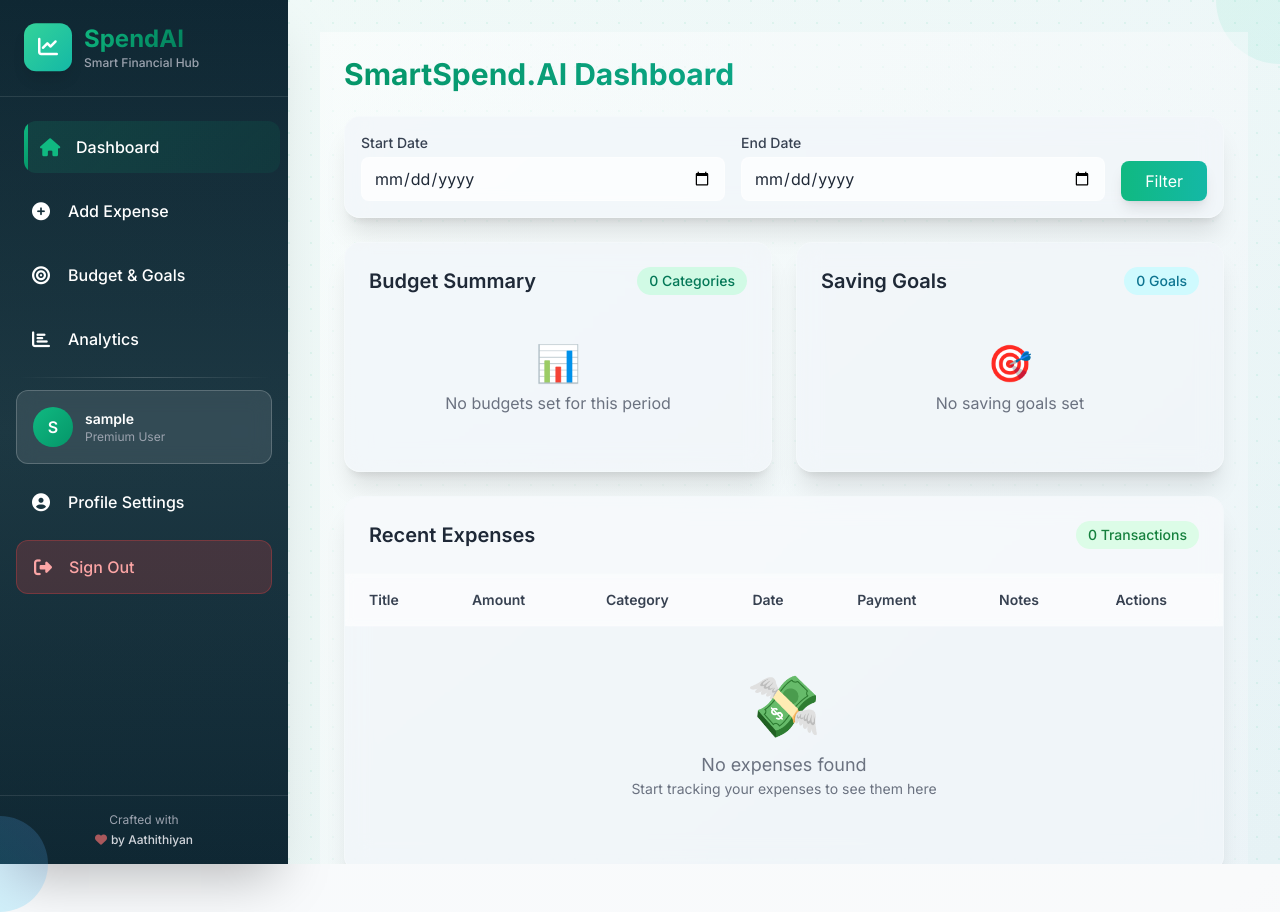
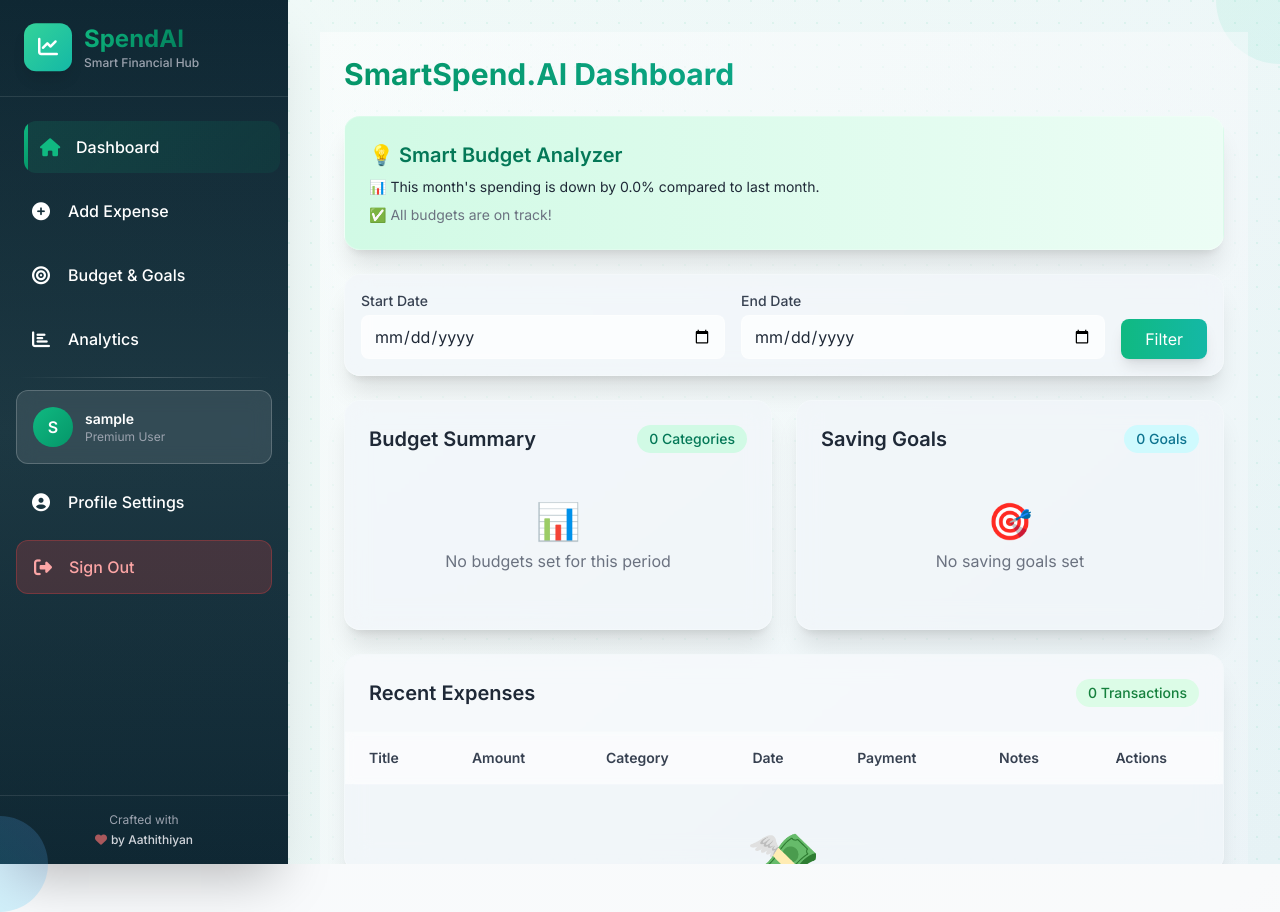
Before and after one commit to aathithiyan45/smartspend-ai, a Django app: page / in a window 1280 px wide; the page is wider, and only the part inside the window is pictured. Run offline with Django 5.2, Linux system fonts and the light colour scheme; the visitor is signed in with stand-in values (Sample User, id 1); data that the repository does not hold is empty; parts of the project's set-up code (start-up, migrations or seed data) failed here and were passed over; some libraries are stand-ins or nearby versions.

Commit message:
two AI FEATURES are implemented

```diff
--- a/accounts/urls.py
+++ b/accounts/urls.py
@@ -2,9 +2,9 @@ from django.urls import path
 from . import views
 
 urlpatterns = [
-    path('register/', views.register, name='register'),
-    path('login/', views.user_login, name='login'),
-    path('logout/', views.user_logout, name='logout'),
-     path('profile/', views.profile_view, name='profile'),
-     path('profile/edit/', views.edit_profile, name='edit_profile'),
+    path('register/', views.register, name='register'),        # User registration page
+    path('login/', views.user_login, name='login'),             # User login page
+    path('logout/', views.user_logout, name='logout'),          # Logout view
+    path('profile/', views.profile_view, name='profile'),       # Profile display page (view only)
+    path('profile/edit/', views.edit_profile, name='edit_profile'),  # Profile edit page (form)
 ]
--- a/expenses/views.py
+++ b/expenses/views.py
@@ -1,14 +1,19 @@
 from django.shortcuts import render, redirect, get_object_or_404
-from .forms import ExpenseForm
+from django.contrib.auth.decorators import login_required
+from django.db.models import Sum
+from django.db.models.functions import TruncMonth
+from datetime import datetime, date, timedelta
+import json
+import calendar
+
 from .models import Expense, CategoryBudget, SavingGoal
+from .forms import ExpenseForm, CategoryBudgetForm, SavingGoalForm
 from ml.model import predict_category
-from datetime import datetime, date
-from django.db.models.functions import TruncMonth
-from django.db.models import Sum
-import json
-from django.contrib.auth.decorators import login_required
+from sklearn.linear_model import LinearRegression
+import numpy as np
 
-# 🏠 Home Page with Date Filter and Budget Usage
+
+
 @login_required
 def home(request):
     start_date = request.GET.get('start')
@@ -22,30 +27,47 @@ def home(request):
             end = datetime.strptime(end_date, "%Y-%m-%d").date()
             expenses = expenses.filter(date__range=(start, end))
         except ValueError:
-            # Invalid dates; ignore filter
             pass
 
     today = date.today()
-    budgets = CategoryBudget.objects.filter(
-        user=request.user,
-        month__month=today.month,
-        month__year=today.year
-    )
+    this_month = today.replace(day=1)
+    previous_month = (this_month - timedelta(days=1)).replace(day=1)
+
+    # Calculate current and previous month totals
+    current_total = Expense.objects.filter(user=request.user, date__month=this_month.month, date__year=this_month.year).aggregate(Sum('amount'))['amount__sum'] or 0
+    previous_total = Expense.objects.filter(user=request.user, date__month=previous_month.month, date__year=previous_month.year).aggregate(Sum('amount'))['amount__sum'] or 0
+
+    # Trend percentage
+    if previous_total > 0:
+        trend_percent = ((current_total - previous_total) / previous_total) * 100
+    else:
+        trend_percent = 0  # Avoid division by zero
+
+    trend_message = f"📊 This month's spending is {'up' if trend_percent > 0 else 'down'} by {abs(trend_percent):.1f}% compared to last month."
+
+    # Budgets
+    budgets = CategoryBudget.objects.filter(user=request.user, month__month=today.month, month__year=today.year)
 
     category_summary = []
-    for b in budgets:
-        spent = expenses.filter(category__iexact=b.category).aggregate(total=Sum('amount'))['total'] or 0
-        percent = round((spent / b.monthly_limit) * 100) if b.monthly_limit > 0 else 0
+    budget_feedback = []
+
+    for budget in budgets:
+        spent = expenses.filter(category__iexact=budget.category).aggregate(total=Sum('amount'))['total'] or 0
+        percent = round((spent / budget.monthly_limit) * 100) if budget.monthly_limit > 0 else 0
+
         if percent >= 100:
             status = "❌ Over Budget"
+            budget_feedback.append(f"Overspent in '{budget.category}'. Consider increasing the budget limit.")
         elif percent >= 80:
             status = "⚠️ Almost Full"
         else:
             status = "✅ Under Budget"
+            if percent < 50:
+                budget_feedback.append(f"Used only {percent}% of '{budget.category}' budget. Maybe lower the budget next month.")
 
         category_summary.append({
-            "category": b.category,
-            "limit": b.monthly_limit,
+            "category": budget.category,
+            "limit": budget.monthly_limit,
             "spent": spent,
             "percent": percent,
             "status": status
@@ -53,41 +75,39 @@ def home(request):
 
     goals = SavingGoal.objects.filter(user=request.user)
 
-    return render(request, 'home.html', {
+    context = {
         'expenses': expenses,
         'start': start_date,
         'end': end_date,
         'category_summary': category_summary,
         'goals': goals,
-    })
+        'trend_message': trend_message,
+        'budget_feedback': budget_feedback,
+    }
+
+    return render(request, 'home.html', context)
+
 
 @login_required
 def add_expense(request):
+    """Add a new expense, auto-predicting category."""
     if request.method == 'POST':
         form = ExpenseForm(request.POST)
         if form.is_valid():
             expense = form.save(commit=False)
             expense.user = request.user
             expense.category = predict_category(expense.title)
-
-            # ✅ DEBUG: print expense info after it's prepared
-            print(f"User: {expense.user}, Title: {expense.title}, Category: {expense.category}")
-
             expense.save()
             return redirect('home')
     else:
         form = ExpenseForm()
-
     return render(request, 'add_expense.html', {'form': form})
 
 
-
-
-
-# ✏️ Edit Existing Expense
 @login_required
 def edit_expense(request, expense_id):
-    expense = get_object_or_404(Expense, id=expense_id)
+    """Edit an existing expense by ID."""
+    expense = get_object_or_404(Expense, id=expense_id, user=request.user)
     if request.method == 'POST':
         form = ExpenseForm(request.POST, instance=expense)
         if form.is_valid():
@@ -95,28 +115,31 @@ def edit_expense(request, expense_id):
             return redirect('home')
     else:
         form = ExpenseForm(instance=expense)
-
     return render(request, 'edit_expense.html', {'form': form, 'expense': expense})
 
 
-# ❌ Delete Confirmation
 @login_required
 def delete_expense(request, expense_id):
-    expense = get_object_or_404(Expense, id=expense_id)
+    """Delete an expense after confirmation."""
+    expense = get_object_or_404(Expense, id=expense_id, user=request.user)
     if request.method == 'POST':
         expense.delete()
         return redirect('home')
     return render(request, 'confirm_delete.html', {'expense': expense})
 
-
-# 📊 View Statistics
 @login_required
 def stats(request):
-    total = Expense.objects.aggregate(Sum('amount'))['amount__sum'] or 0
-    categories = Expense.objects.values('category').annotate(total=Sum('amount'))
+    """Show aggregate stats: total, category-wise, monthly trends, and future predictions."""
+    total = Expense.objects.filter(user=request.user).aggregate(Sum('amount'))['amount__sum'] or 0
+
+    categories = (
+        Expense.objects.filter(user=request.user)
+        .values('category')
+        .annotate(total=Sum('amount'))
+    )
 
     monthly = (
-        Expense.objects
+        Expense.objects.filter(user=request.user)
         .annotate(month=TruncMonth('date'))
         .values('month')
         .annotate(total=Sum('amount'))
@@ -129,7 +152,39 @@ def stats(request):
     month_labels = [entry['month'].strftime('%b %Y') for entry in monthly]
     month_totals = [float(entry['total']) for entry in monthly]
 
-    return render(request, 'stats.html', {
+    latest_month_label = month_labels[-1] if month_labels else None
+    latest_month_total = month_totals[-1] if month_totals else 0
+
+    # Top 3 months
+    top3_qs = sorted(monthly, key=lambda x: x['total'], reverse=True)[:3]
+    top3_months = [
+        (entry['month'].strftime('%b %Y'), float(entry['total']))
+        for entry in top3_qs
+    ]
+
+    # 📅 Future Expense Prediction per Category
+    future_predictions = {}
+    for cat in categories:
+        category_name = cat['category']
+        monthly_cat_data = (
+            Expense.objects.filter(user=request.user, category=category_name)
+            .annotate(month=TruncMonth('date'))
+            .values('month')
+            .annotate(total=Sum('amount'))
+            .order_by('month')
+        )
+
+        if len(monthly_cat_data) >= 2:
+            X = np.array(range(len(monthly_cat_data))).reshape(-1, 1)
+            y = np.array([float(entry['total']) for entry in monthly_cat_data])
+            model = LinearRegression()
+            model.fit(X, y)
+
+            next_month_index = np.array([[len(monthly_cat_data)]])
+            predicted = model.predict(next_month_index)[0]
+            future_predictions[category_name] = round(predicted, 2)
+
+    context = {
         'total': total,
         'categories': categories,
         'category_labels': json.dumps(category_labels),
@@ -138,42 +193,42 @@ def stats(request):
         'month_totals': json.dumps(month_totals),
         'trend_labels': json.dumps(month_labels),
         'trend_totals': json.dumps(month_totals),
-    })
 
-from .forms import CategoryBudgetForm, SavingGoalForm
-from django.shortcuts import render, redirect
-from django.contrib.auth.decorators import login_required
-from datetime import datetime, date
-from .forms import CategoryBudgetForm, SavingGoalForm
-from .models import CategoryBudget, SavingGoal
+        'latest_month_label': latest_month_label,
+        'latest_month_total': latest_month_total,
+        'top3_months': top3_months,
+        'future_predictions': json.dumps(future_predictions),
+    }
+
+    return render(request, 'stats.html', context)
+
 
 @login_required
 def budget_goals(request):
+    """View to add new budgets and saving goals, and show current ones."""
     budget_form = CategoryBudgetForm(request.POST or None)
     goal_form = SavingGoalForm(request.POST or None)
 
     if request.method == 'POST':
-        # Add Budget form submit
         if 'submit_budget' in request.POST and budget_form.is_valid():
             budget = budget_form.save(commit=False)
             budget.user = request.user
-            # Fix month field if input is 'YYYY-MM'
+
             month_str = request.POST.get('month')
-            if month_str and len(month_str) == 7:  # format 'YYYY-MM'
+            if month_str and len(month_str) == 7:  # Expecting YYYY-MM
                 budget.month = datetime.strptime(month_str, '%Y-%m').date().replace(day=1)
             else:
                 budget.month = date.today().replace(day=1)
+
             budget.save()
             return redirect('budget_goals')
 
-        # Add Saving Goal form submit
         if 'submit_goal' in request.POST and goal_form.is_valid():
             goal = goal_form.save(commit=False)
             goal.user = request.user
             goal.save()
             return redirect('budget_goals')
 
-    # Fetch existing budgets & goals to display in template
     budgets = CategoryBudget.objects.filter(user=request.user).order_by('-month')
     goals = SavingGoal.objects.filter(user=request.user).order_by('deadline')
 
--- a/templates/home.html
+++ b/templates/home.html
@@ -22,6 +22,29 @@
         SmartSpend.AI Dashboard
       </h1>
     </div>
+    <!-- Smart Budget Analyzer -->
+<div class="mb-6 flex-shrink-0">
+  <div class="backdrop-blur-md bg-gradient-to-r from-emerald-100 to-emerald-50 border border-white/20 rounded-2xl p-6 shadow-xl">
+    <h2 class="text-xl font-semibold text-emerald-700 mb-2">💡 Smart Budget Analyzer</h2>
+
+    <!-- Trend Message -->
+    {% if trend_message %}
+      <p class="text-gray-800 text-sm mb-2">{{ trend_message }}</p>
+    {% endif %}
+
+    <!-- Budget Feedback Tips -->
+    {% if budget_feedback %}
+      <ul class="list-disc list-inside text-sm text-gray-700 space-y-1">
+        {% for feedback in budget_feedback %}
+          <li>{{ feedback }}</li>
+        {% endfor %}
+      </ul>
+    {% else %}
+      <p class="text-sm text-gray-500">✅ All budgets are on track!</p>
+    {% endif %}
+  </div>
+</div>
+
 
     <!-- Date Filter -->
     <div class="mb-6 flex-shrink-0">
```
Also changed, not shown: accounts/forms.py (+19 -10 lines), templates/stats.html (+43 -2 lines).
